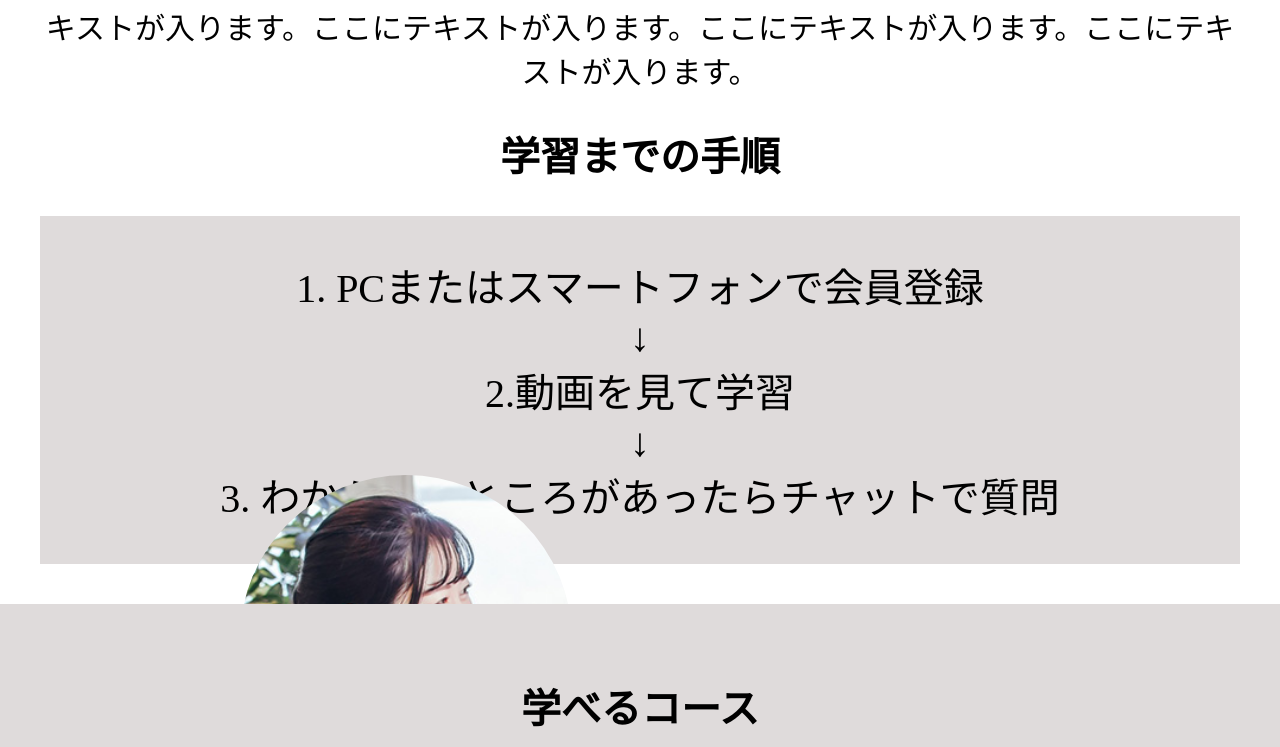
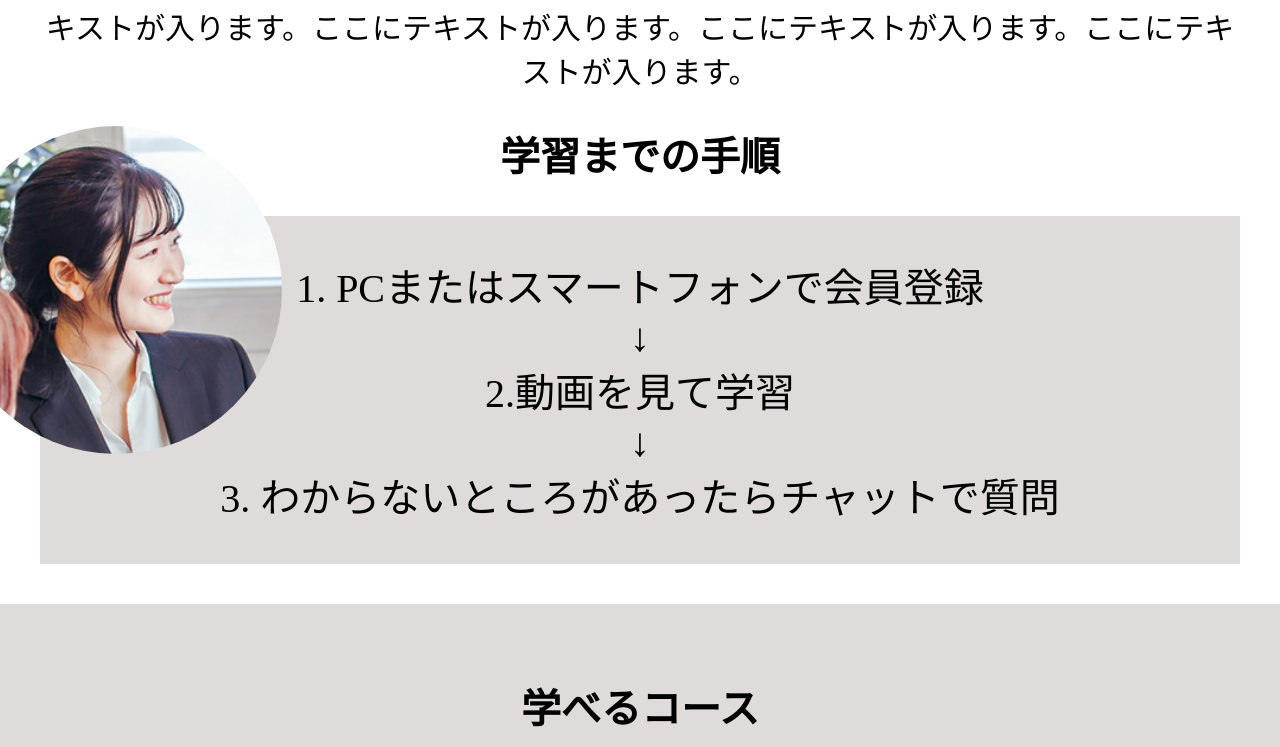
Before and after one commit to suzuki0822/20220325, a plain HTML site: page index.html in a window 1280 px wide. Shown: the part 2400-3147 px from the top of the page. Drawn offline with Linux system fonts and the light colour scheme.

Commit message:
Update lp.css

```diff
--- a/lp.css
+++ b/lp.css
@@ -229,6 +229,10 @@ dd{
   font-size: 30px;
 }
 
+#process{
+  position: relative;
+}
+
 .process-container{
   background-color:#DFDBDB;
   font-size: 40px;
@@ -243,8 +247,8 @@ dd{
 
 .process-img{
   position: absolute;
-  top: 2875px;
-  left: 240px;
+  top: 1px;
+  left: -90px;
 }
 
 
```
